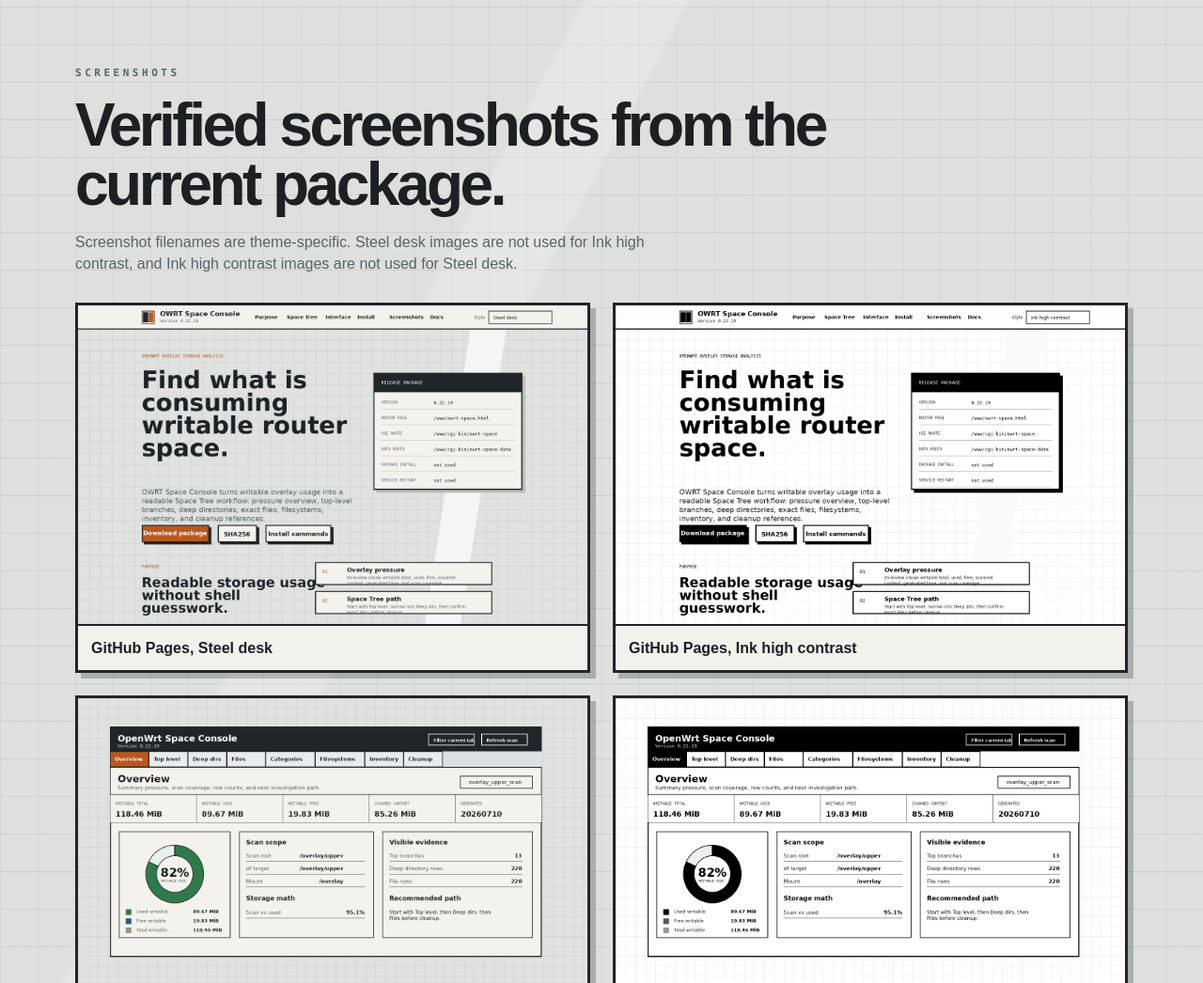
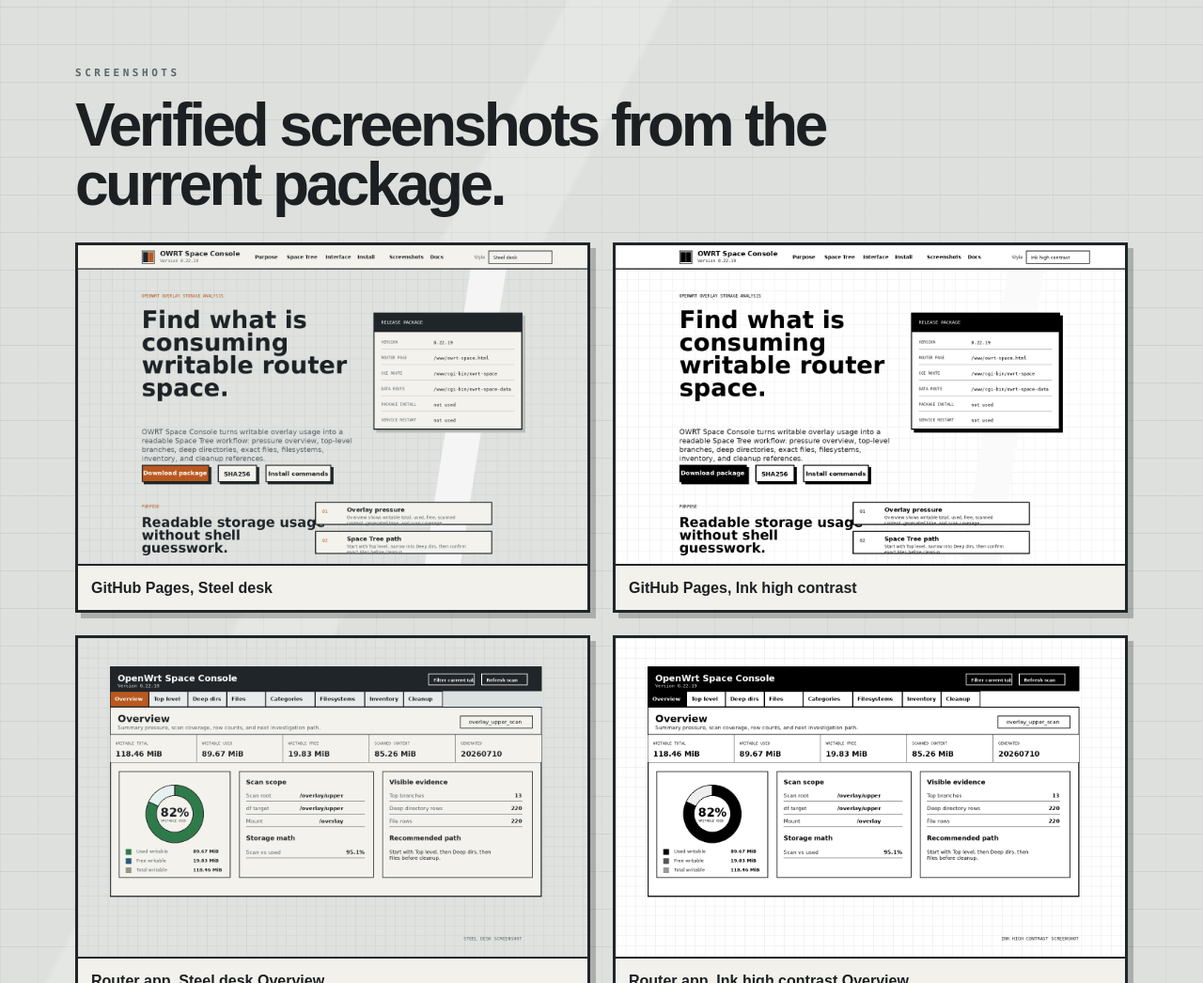
Before and after one commit to bandaid/OWRT-SpaceConsole, a plain HTML site: page 404.html in a window 1280 px wide. Shown: the part 2433-3479 px from the top of the page at 94% size. Drawn offline with Linux system fonts and the light colour scheme.

Commit message:
Update 404.html

```diff
--- a/404.html
+++ b/404.html
@@ -85,7 +85,7 @@
     </section>
 
     <section class="section screenshots" id="screenshots" aria-labelledby="screenshots-title">
-      <div class="section-copy wide-copy"><p class="eyebrow">Screenshots</p><h2 id="screenshots-title">Verified screenshots from the current package.</h2><p>Screenshot filenames are theme-specific. Steel desk images are not used for Ink high contrast, and Ink high contrast images are not used for Steel desk.</p></div>
+      <div class="section-copy wide-copy"><p class="eyebrow">Screenshots</p><h2 id="screenshots-title">Verified screenshots from the current package.</h2></div>
       <div class="screenshot-grid">
         <figure><img src="assets/screenshots/verified-github-pages-steel-desk-home.png" alt="GitHub Pages home in Steel desk theme"><figcaption>GitHub Pages, Steel desk</figcaption></figure>
         <figure><img src="assets/screenshots/verified-github-pages-ink-high-contrast-home.png" alt="GitHub Pages home in Ink high contrast theme"><figcaption>GitHub Pages, Ink high contrast</figcaption></figure>
```
